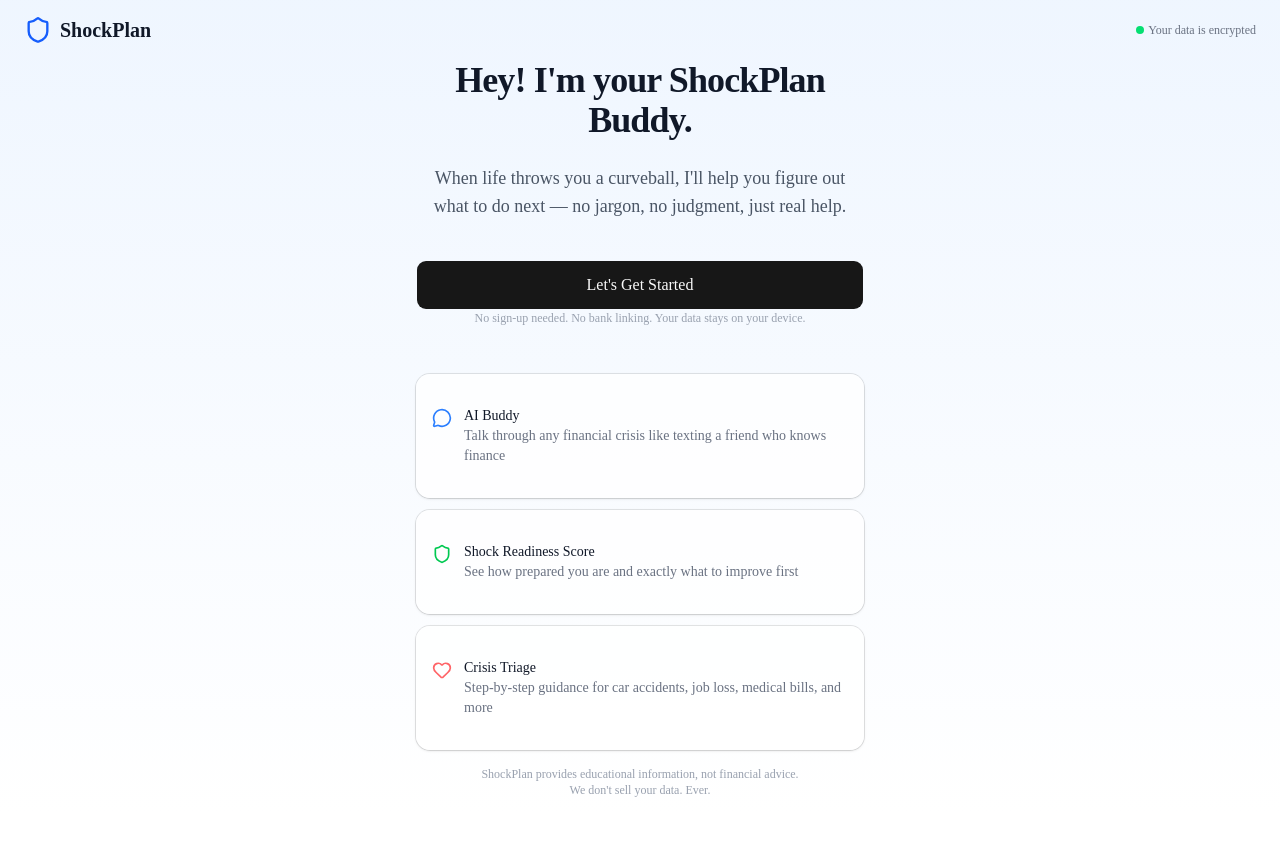
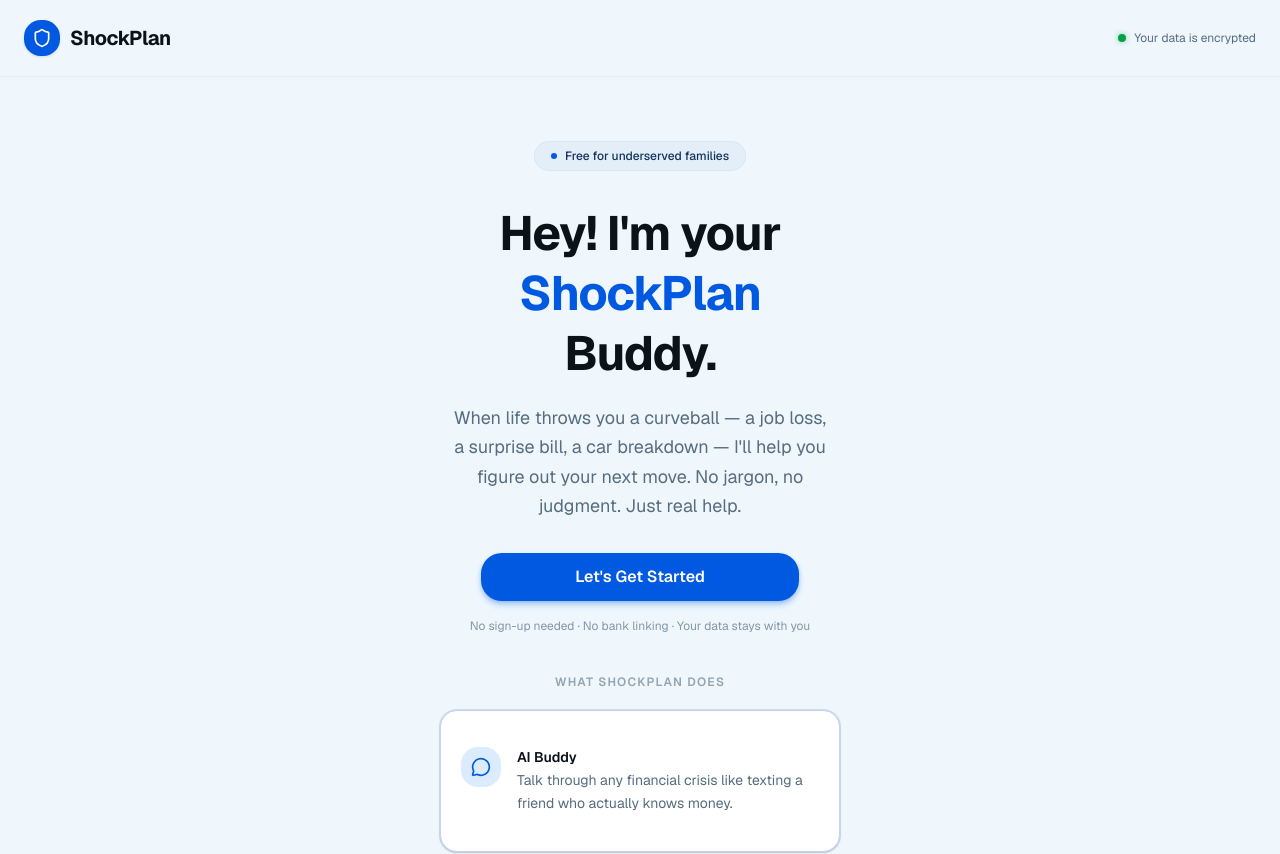
Before and after one commit to sumonesphantom/Creed-Innovation-Hackathon, a Next.js app in the folder shockplan/: page / in a window 1280 px wide. Shown: the top 854 px of the page. Before the commit the page ends 814 px from the top, so only its background shows below. Built offline with nearby package versions, Linux system fonts and the light colour scheme.

Commit message:
feat: refine landing page with design tokens and components
Break into clean components and update global styles with Geist.

Co-authored-by: Deepak Vellanki <68738292+reflextoogood@users.noreply.github.com>

```diff
--- a/shockplan/src/app/globals.css
+++ b/shockplan/src/app/globals.css
@@ -7,8 +7,8 @@
 @theme inline {
   --color-background: var(--background);
   --color-foreground: var(--foreground);
-  --font-sans: var(--font-sans);
-  --font-mono: var(--font-geist-mono);
+  --font-sans: var(--font-geist-sans), 'Geist Fallback', ui-sans-serif, system-ui, sans-serif;
+  --font-mono: var(--font-geist-mono), 'Geist Mono Fallback', ui-monospace, monospace;
   --font-heading: var(--font-sans);
   --color-sidebar-ring: var(--sidebar-ring);
   --color-sidebar-border: var(--sidebar-border);
@@ -49,38 +49,46 @@
 }
 
 :root {
-  --background: oklch(1 0 0);
-  --foreground: oklch(0.145 0 0);
-  --card: oklch(1 0 0);
-  --card-foreground: oklch(0.145 0 0);
+  /* ShockPlan Brand Tokens */
+  --background: oklch(0.972 0.012 240);       /* soft blue-50 */
+  --foreground: oklch(0.18 0.02 250);          /* near-black with blue tint */
+  --card: oklch(1 0 0);                         /* pure white cards */
+  --card-foreground: oklch(0.18 0.02 250);
   --popover: oklch(1 0 0);
-  --popover-foreground: oklch(0.145 0 0);
-  --primary: oklch(0.205 0 0);
-  --primary-foreground: oklch(0.985 0 0);
-  --secondary: oklch(0.97 0 0);
-  --secondary-foreground: oklch(0.205 0 0);
-  --muted: oklch(0.97 0 0);
-  --muted-foreground: oklch(0.556 0 0);
-  --accent: oklch(0.97 0 0);
-  --accent-foreground: oklch(0.205 0 0);
+  --popover-foreground: oklch(0.18 0.02 250);
+  --primary: oklch(0.51 0.22 260);             /* blue-600 */
+  --primary-foreground: oklch(1 0 0);
+  --secondary: oklch(0.945 0.018 245);         /* light blue-100 */
+  --secondary-foreground: oklch(0.32 0.08 255);
+  --muted: oklch(0.955 0.012 240);
+  --muted-foreground: oklch(0.52 0.04 245);
+  --accent: oklch(0.945 0.018 245);
+  --accent-foreground: oklch(0.32 0.08 255);
   --destructive: oklch(0.577 0.245 27.325);
-  --border: oklch(0.922 0 0);
-  --input: oklch(0.922 0 0);
-  --ring: oklch(0.708 0 0);
-  --chart-1: oklch(0.87 0 0);
-  --chart-2: oklch(0.556 0 0);
-  --chart-3: oklch(0.439 0 0);
-  --chart-4: oklch(0.371 0 0);
-  --chart-5: oklch(0.269 0 0);
-  --radius: 0.625rem;
+  --border: oklch(0.91 0.016 240);
+  --input: oklch(0.91 0.016 240);
+  --ring: oklch(0.51 0.22 260);
+  --chart-1: oklch(0.51 0.22 260);
+  --chart-2: oklch(0.62 0.18 160);
+  --chart-3: oklch(0.65 0.2 30);
+  --chart-4: oklch(0.57 0.22 27);
+  --chart-5: oklch(0.45 0.15 260);
+  --radius: 0.75rem;
   --sidebar: oklch(0.985 0 0);
-  --sidebar-foreground: oklch(0.145 0 0);
-  --sidebar-primary: oklch(0.205 0 0);
-  --sidebar-primary-foreground: oklch(0.985 0 0);
-  --sidebar-accent: oklch(0.97 0 0);
-  --sidebar-accent-foreground: oklch(0.205 0 0);
-  --sidebar-border: oklch(0.922 0 0);
-  --sidebar-ring: oklch(0.708 0 0);
+  --sidebar-foreground: oklch(0.18 0.02 250);
+  --sidebar-primary: oklch(0.51 0.22 260);
+  --sidebar-primary-foreground: oklch(1 0 0);
+  --sidebar-accent: oklch(0.945 0.018 245);
+  --sidebar-accent-foreground: oklch(0.32 0.08 255);
+  --sidebar-border: oklch(0.91 0.016 240);
+  --sidebar-ring: oklch(0.51 0.22 260);
+  /* Feature accent colors */
+  --feature-blue: oklch(0.51 0.22 260);
+  --feature-blue-bg: oklch(0.94 0.04 260);
+  --feature-green: oklch(0.52 0.17 150);
+  --feature-green-bg: oklch(0.94 0.05 150);
+  --feature-red: oklch(0.58 0.22 27);
+  --feature-red-bg: oklch(0.96 0.04 27);
 }
 
 .dark {
--- a/shockplan/src/app/page.tsx
+++ b/shockplan/src/app/page.tsx
@@ -1,91 +1,17 @@
-import Link from "next/link";
-import { Shield, Heart, MessageCircle } from "lucide-react";
-import { Button } from "@/components/ui/button";
-import { Card, CardContent } from "@/components/ui/card";
+import { LandingHeader } from "@/components/landing/landing-header";
+import { LandingHero } from "@/components/landing/landing-hero";
+import { LandingFeatures } from "@/components/landing/landing-features";
+import { LandingFooter } from "@/components/landing/landing-footer";
 
 export default function Home() {
   return (
-    <div className="flex flex-col min-h-screen bg-gradient-to-b from-blue-50 to-white">
-      {/* Header */}
-      <header className="flex items-center justify-between px-6 py-4">
-        <div className="flex items-center gap-2">
-          <Shield className="h-7 w-7 text-blue-600" />
-          <span className="text-xl font-bold text-gray-900">ShockPlan</span>
-        </div>
-        <div className="flex items-center gap-1 text-xs text-gray-500">
-          <span className="inline-block h-2 w-2 rounded-full bg-green-400" />
-          Your data is encrypted
-        </div>
-      </header>
-
-      {/* Hero */}
-      <main className="flex flex-1 flex-col items-center justify-center px-6 text-center">
-        <div className="max-w-md space-y-6">
-          <h1 className="text-4xl font-bold tracking-tight text-gray-900">
-            Hey! I&apos;m your ShockPlan Buddy.
-          </h1>
-          <p className="text-lg text-gray-600">
-            When life throws you a curveball, I&apos;ll help you figure out what to do
-            next — no jargon, no judgment, just real help.
-          </p>
-
-          <Link href="/onboarding">
-            <Button size="lg" className="w-full text-base py-6 mt-4">
-              Let&apos;s Get Started
-            </Button>
-          </Link>
-
-          <p className="text-xs text-gray-400">
-            No sign-up needed. No bank linking. Your data stays on your device.
-          </p>
-        </div>
-
-        {/* Feature cards */}
-        <div className="mt-12 grid w-full max-w-md gap-3">
-          <Card className="border-0 bg-white/80 shadow-sm">
-            <CardContent className="flex items-start gap-3 p-4">
-              <MessageCircle className="mt-0.5 h-5 w-5 shrink-0 text-blue-500" />
-              <div className="text-left">
-                <p className="font-medium text-gray-900">AI Buddy</p>
-                <p className="text-sm text-gray-500">
-                  Talk through any financial crisis like texting a friend who knows finance
-                </p>
-              </div>
-            </CardContent>
-          </Card>
-
-          <Card className="border-0 bg-white/80 shadow-sm">
-            <CardContent className="flex items-start gap-3 p-4">
-              <Shield className="mt-0.5 h-5 w-5 shrink-0 text-green-500" />
-              <div className="text-left">
-                <p className="font-medium text-gray-900">Shock Readiness Score</p>
-                <p className="text-sm text-gray-500">
-                  See how prepared you are and exactly what to improve first
-                </p>
-              </div>
-            </CardContent>
-          </Card>
-
-          <Card className="border-0 bg-white/80 shadow-sm">
-            <CardContent className="flex items-start gap-3 p-4">
-              <Heart className="mt-0.5 h-5 w-5 shrink-0 text-red-400" />
-              <div className="text-left">
-                <p className="font-medium text-gray-900">Crisis Triage</p>
-                <p className="text-sm text-gray-500">
-                  Step-by-step guidance for car accidents, job loss, medical bills, and more
-                </p>
-              </div>
-            </CardContent>
-          </Card>
-        </div>
+    <div className="flex flex-col min-h-screen bg-background font-sans">
+      <LandingHeader />
+      <main className="flex flex-1 flex-col items-center">
+        <LandingHero />
+        <LandingFeatures />
       </main>
-
-      {/* Footer */}
-      <footer className="px-6 py-4 text-center text-xs text-gray-400">
-        ShockPlan provides educational information, not financial advice.
-        <br />
-        We don&apos;t sell your data. Ever.
-      </footer>
+      <LandingFooter />
     </div>
   );
 }
--- /dev/null
+++ b/shockplan/src/components/landing/landing-features.tsx
@@ -0,0 +1,64 @@
+import { MessageCircle, Shield, Heart } from "lucide-react";
+import { Card, CardContent } from "@/components/ui/card";
+
+const features = [
+  {
+    icon: MessageCircle,
+    label: "AI Buddy",
+    description:
+      "Talk through any financial crisis like texting a friend who actually knows money.",
+    iconColorClass: "text-[oklch(0.51_0.22_260)]",
+    bgClass: "bg-[oklch(0.94_0.04_260)]",
+    borderClass: "border-[oklch(0.87_0.06_260)]",
+  },
+  {
+    icon: Shield,
+    label: "Shock Readiness Score",
+    description:
+      "See how prepared you are today — and exactly what to improve first.",
+    iconColorClass: "text-[oklch(0.52_0.17_150)]",
+    bgClass: "bg-[oklch(0.94_0.05_150)]",
+    borderClass: "border-[oklch(0.87_0.06_150)]",
+  },
+  {
+    icon: Heart,
+    label: "Crisis Triage",
+    description:
+      "Step-by-step guidance for job loss, medical bills, car accidents, and more.",
+    iconColorClass: "text-[oklch(0.58_0.22_27)]",
+    bgClass: "bg-[oklch(0.96_0.04_27)]",
+    borderClass: "border-[oklch(0.91_0.05_27)]",
+  },
+] as const;
+
+export function LandingFeatures() {
+  return (
+    <section
+      className="px-6 pb-14 flex flex-col items-center gap-4 w-full max-w-md mx-auto"
+      aria-label="Key features"
+    >
+      <p className="text-xs font-semibold uppercase tracking-widest text-muted-foreground/60 mb-1 font-sans">
+        What ShockPlan does
+      </p>
+
+      {features.map(({ icon: Icon, label, description, iconColorClass, bgClass, borderClass }) => (
+        <Card
+          key={label}
+          className={`w-full border shadow-sm hover:shadow-md transition-shadow duration-200 bg-card ${borderClass}`}
+        >
+          <CardContent className="flex items-start gap-4 p-5">
+            <div className={`flex items-center justify-center w-10 h-10 rounded-xl shrink-0 ${bgClass}`}>
+              <Icon className={`h-5 w-5 ${iconColorClass}`} aria-hidden="true" />
+            </div>
+            <div className="text-left">
+              <p className="font-semibold text-foreground text-sm font-sans">{label}</p>
+              <p className="text-sm text-muted-foreground leading-relaxed mt-0.5 font-sans">
+                {description}
+              </p>
+            </div>
+          </CardContent>
+        </Card>
+      ))}
+    </section>
+  );
+}
--- /dev/null
+++ b/shockplan/src/components/landing/landing-footer.tsx
@@ -0,0 +1,10 @@
+export function LandingFooter() {
+  return (
+    <footer className="px-6 py-6 text-center border-t border-border/50 bg-background">
+      <p className="text-xs text-muted-foreground/60 leading-relaxed max-w-sm mx-auto font-sans">
+        ShockPlan provides educational information only — not financial, legal, or
+        tax advice. We do&nbsp;not sell your data. Ever.
+      </p>
+    </footer>
+  );
+}
--- /dev/null
+++ b/shockplan/src/components/landing/landing-header.tsx
@@ -0,0 +1,23 @@
+import { Shield } from "lucide-react";
+
+export function LandingHeader() {
+  return (
+    <header className="w-full flex items-center justify-between px-6 py-5 bg-background/80 backdrop-blur-sm sticky top-0 z-10 border-b border-border/50">
+      <div className="flex items-center gap-2.5">
+        <div className="flex items-center justify-center w-9 h-9 rounded-xl bg-primary shadow-sm">
+          <Shield className="h-5 w-5 text-primary-foreground" />
+        </div>
+        <span className="text-xl font-bold tracking-tight text-foreground font-sans">
+          ShockPlan
+        </span>
+      </div>
+      <div className="flex items-center gap-2 text-xs text-muted-foreground font-sans">
+        <span
+          className="inline-block h-2 w-2 rounded-full bg-[oklch(0.62_0.18_150)] shadow-[0_0_6px_oklch(0.62_0.18_150/0.5)]"
+          aria-hidden="true"
+        />
+        <span>Your data is encrypted</span>
+      </div>
+    </header>
+  );
+}
--- /dev/null
+++ b/shockplan/src/components/landing/landing-hero.tsx
@@ -0,0 +1,38 @@
+import Link from "next/link";
+import { Button } from "@/components/ui/button";
+
+export function LandingHero() {
+  return (
+    <section className="flex flex-col items-center justify-center px-6 pt-16 pb-10 text-center">
+      <div className="inline-flex items-center gap-2 rounded-full bg-secondary text-secondary-foreground px-4 py-1.5 text-xs font-medium mb-8 border border-border/60">
+        <span className="inline-block h-1.5 w-1.5 rounded-full bg-primary" aria-hidden="true" />
+        Free for underserved families
+      </div>
+
+      <h1 className="text-4xl sm:text-5xl font-bold tracking-tight text-foreground text-balance leading-tight max-w-sm mx-auto font-sans">
+        Hey! I&apos;m your{" "}
+        <span className="text-primary">ShockPlan</span>{" "}
+        Buddy.
+      </h1>
+
+      <p className="mt-5 text-base sm:text-lg text-muted-foreground leading-relaxed max-w-sm mx-auto text-pretty font-sans">
+        When life throws you a curveball — a job loss, a surprise bill, a car
+        breakdown — I&apos;ll help you figure out your next move. No jargon, no
+        judgment. Just real help.
+      </p>
+
+      <Link href="/onboarding" className="mt-8 w-full max-w-xs">
+        <Button
+          size="lg"
+          className="w-full text-base font-semibold py-6 rounded-2xl shadow-md shadow-primary/25 hover:shadow-lg hover:shadow-primary/30 transition-all duration-200 font-sans"
+        >
+          Let&apos;s Get Started
+        </Button>
+      </Link>
+
+      <p className="mt-4 text-xs text-muted-foreground/70 font-sans">
+        No sign-up needed &middot; No bank linking &middot; Your data stays with you
+      </p>
+    </section>
+  );
+}
```
